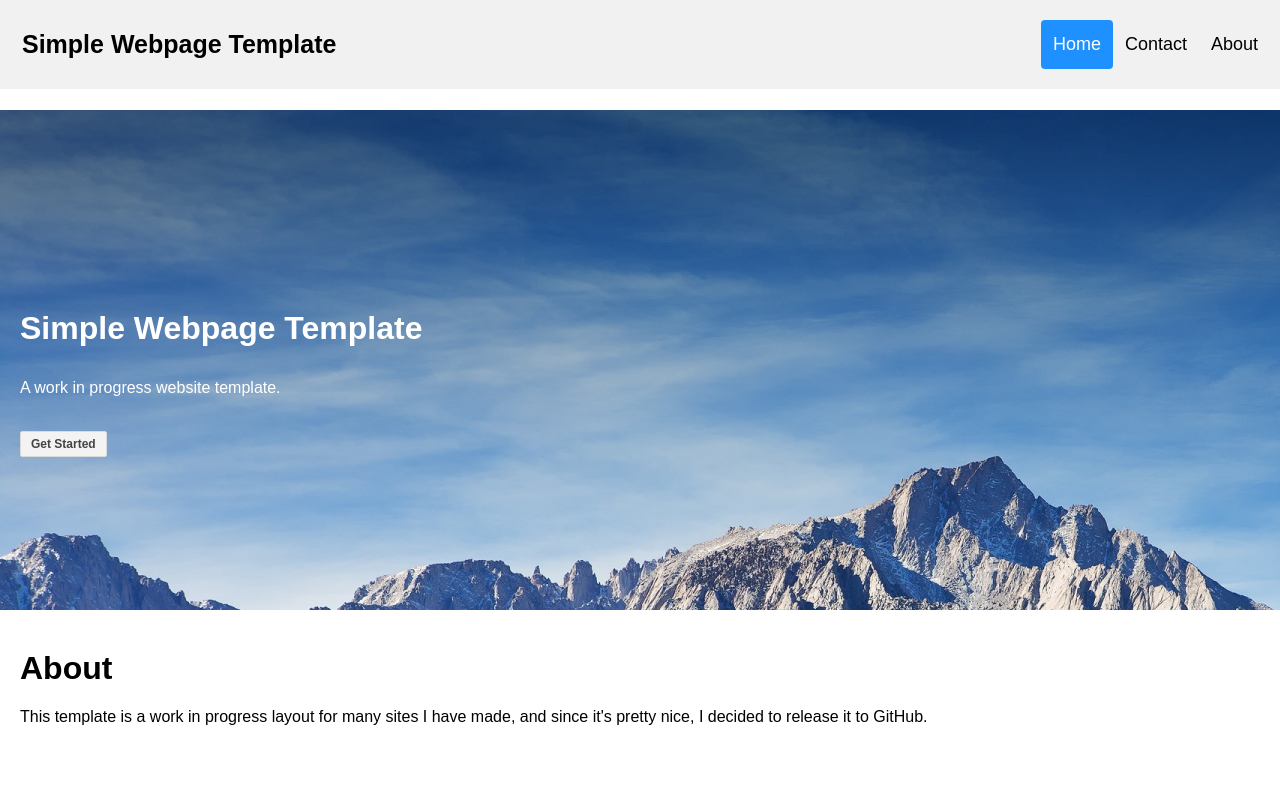
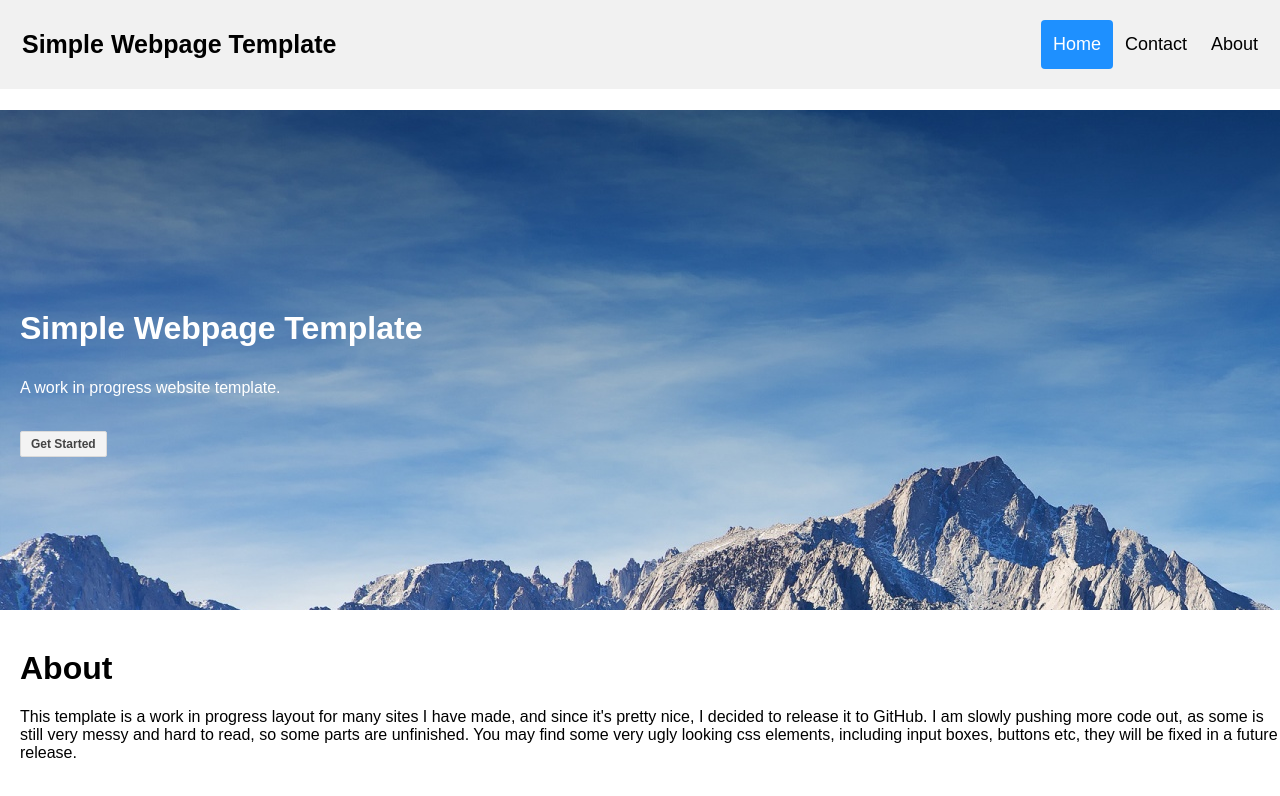
Before and after one commit to jono292/material-webpage-template, a plain HTML site: page index.html in a window 1280 px wide. Drawn offline with Linux system fonts and the light colour scheme; a script that the page names is missing.

Commit message:
added summary of project

```diff
--- a/index.html
+++ b/index.html
@@ -61,7 +61,9 @@ www.getflywheel.com
 <p>
 
 This template is a work in progress layout for many sites I have made, and since it's
-pretty nice, I decided to release it to GitHub.
+pretty nice, I decided to release it to GitHub. I am slowly pushing more code out, as some is still
+very messy and hard to read, so some parts are unfinished. You may find some very ugly looking css elements, including
+input boxes, buttons etc, they will be fixed in a future release.
 
 </p>
 
```
Also changed, not shown: css/content.css (+11 -0 lines).
